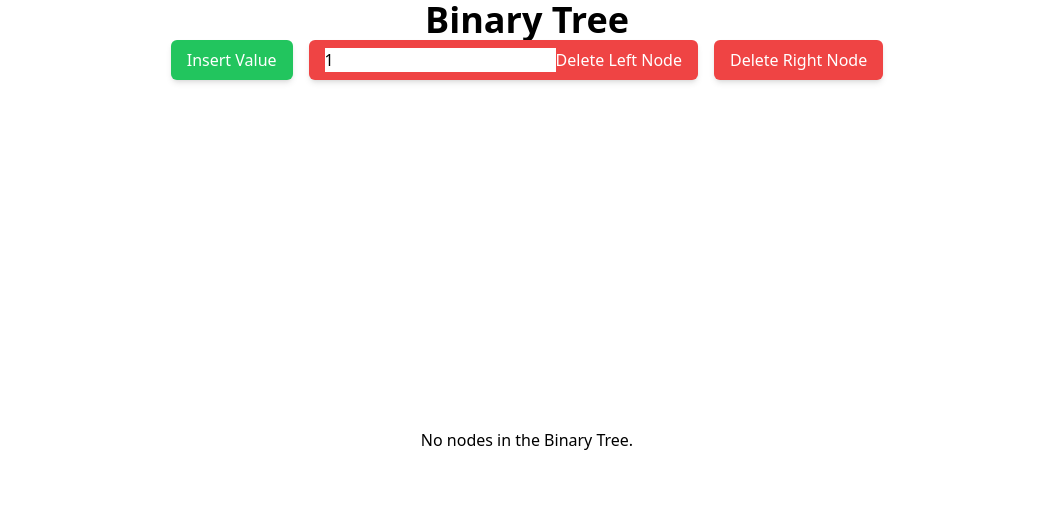
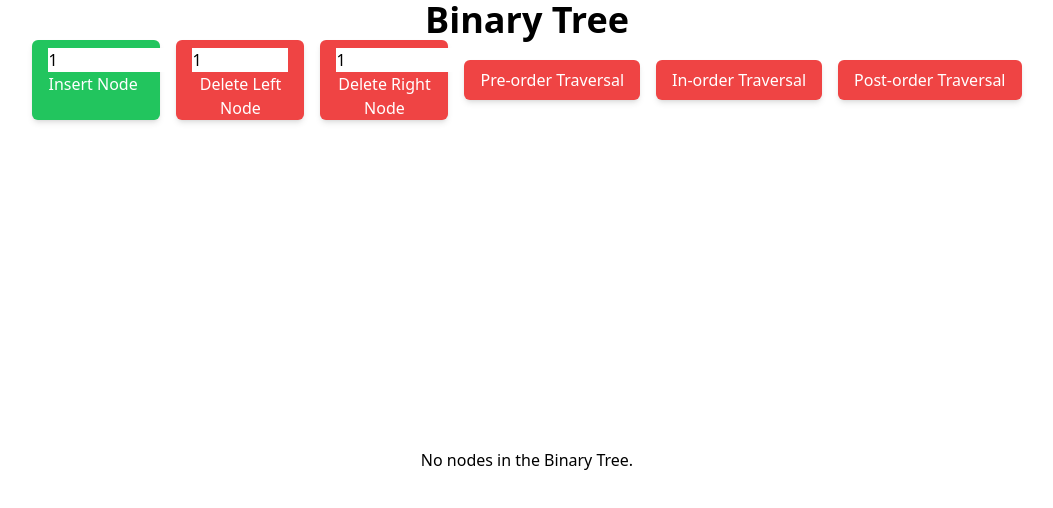
Before and after one commit to AlyanTheCodingLegend/algostructify, a Next.js app: page /binarytree in a window 1280 px wide. Shown: the top 508 px of the page, without its empty margins (113-1166 px from the left). Built offline with nearby package versions, Linux system fonts and the light colour scheme.

Commit message:
Visualized binary tree traversals

```diff
--- a/app/_datastructures/BinaryTree.ts
+++ b/app/_datastructures/BinaryTree.ts
@@ -17,12 +17,14 @@ export class TreeNode<T> {
     left: TreeNode<T> | null;
     right: TreeNode<T> | null;
     index: number;
+    count: number;
 
     constructor(data: T) {
       this.data = data;
       this.left = null;
       this.right = null;
       this.index = -1;
+      this.count = 1;
     }
   }
 
@@ -50,6 +52,10 @@ class BinaryTree<T> {
       } else if (data > node.data) {
         node.right = this.deleteNodeHelperLeft(node.right, data, callback); // search right subtree
       } else {
+        if (node.count > 1) {
+          node.count--;
+          return node;
+        }
         callback(node);
         // node with matching value found
         if (node.left === null && node.right === null) {
@@ -99,6 +105,10 @@ class BinaryTree<T> {
       } else if (data > node.data) {
         node.right = this.deleteNodeHelperRight(node.right, data, callback); // search right subtree
       } else {
+        if (node.count > 1) {
+          node.count--;
+          return node;
+        }
         callback(node);
         // node with matching value found
         if (node.left === null && node.right === null) {
@@ -150,39 +160,41 @@ class BinaryTree<T> {
         } else {
           this.insertNode(node.left, newNode); // otherwise, continue in left subtree
         }
-      } else {
+      } else if (newNode.data > node.data) {
         if (node.right === null) {
           node.right = newNode; // insert as right child if position is empty
         } else {
           this.insertNode(node.right, newNode); // otherwise, continue in right subtree
         }
+      } else {
+        node.count++;
       }
     }
 
     // method to perform in-order traversal: left -> root -> right
-    inOrderTraversal(node: TreeNode<T> | null = this.root): void {
+    inOrderTraversal(node: TreeNode<T> | null = this.root, callback: (index: number) => void): void {
       if (node !== null) {
-        this.inOrderTraversal(node.left); // traverse left subtree
-        console.log(node.data); // visit the root
-        this.inOrderTraversal(node.right); // traverse right subtree
+        this.inOrderTraversal(node.left, callback); // traverse left subtree
+        callback(node.index); // visit the root
+        this.inOrderTraversal(node.right, callback); // traverse right subtree
       }
     }
 
     // method to perform pre-order traversal: root -> left -> right
-    preOrderTraversal(node: TreeNode<T> | null = this.root): void {
+    preOrderTraversal(node: TreeNode<T> | null = this.root, callback: (index: number) => void): void {
       if (node !== null) {
-        console.log(node.data); // visit the root
-        this.preOrderTraversal(node.left); // traverse left subtree
-        this.preOrderTraversal(node.right); // traverse right subtree
+        callback(node.index); // visit the root
+        this.preOrderTraversal(node.left, callback); // traverse left subtree
+        this.preOrderTraversal(node.right, callback); // traverse right subtree
       }
     }
 
     // method to perform post-order traversal: left -> right -> root
-    postOrderTraversal(node: TreeNode<T> | null = this.root): void {
+    postOrderTraversal(node: TreeNode<T> | null = this.root, callback: (index: number) => void): void {
       if (node !== null) {
-        this.postOrderTraversal(node.left); // traverse left subtree
-        this.postOrderTraversal(node.right); // traverse right subtree
-        console.log(node.data); // visit the root
+        this.postOrderTraversal(node.left, callback); // traverse left subtree
+        this.postOrderTraversal(node.right, callback); // traverse right subtree
+        callback(node.index); // visit the root
       }
     }
   }
--- a/app/binarytree/TreeNode.tsx
+++ b/app/binarytree/TreeNode.tsx
@@ -7,9 +7,10 @@ type TreeNodeProps = {
     type: "left" | "right" | "root";
     svgRef: React.RefObject<SVGSVGElement>;
     renderTrigger: number;
+    currentIndex: number;
 };
 
-export const TreeNode: React.FC<TreeNodeProps> = ({ index, node, type, svgRef, renderTrigger }) => {
+export const TreeNode: React.FC<TreeNodeProps> = ({ index, node, type, svgRef, renderTrigger, currentIndex }) => {
 
     useEffect(() => {
         if (node) {
@@ -70,19 +71,19 @@ export const TreeNode: React.FC<TreeNodeProps> = ({ index, node, type, svgRef, r
             {/* Current Node */}
             <div
                 id={`${index}`}
-                className={`flex justify-center items-center p-4 border-4 min-w-[80px] min-h-[80px] text-center text-xl font-semibold shadow-lg ${
+                className={`flex justify-center items-center p-4 border-4 min-w-[80px] min-h-[80px] text-center text-xl font-semibold shadow-lg ${index===currentIndex && "border-yellow-500 bg-yellow-100"} ${
                     index === 0
                         ? "border-red-500 bg-red-100"
                         : "border-green-500 bg-green-100"
                 }`}
             >
-                <span>{node.data}</span>
+                <span>{node.count>1 ? `${node.data} (${node.count})` : node.data}</span>
             </div>
 
             {/* Left and Right Children */}
             <div className="flex gap-4 mt-4">
-                {node.left && <TreeNode index={2 * index + 1} node={node.left} type="left" svgRef={svgRef} renderTrigger={renderTrigger}/>}
-                {node.right && <TreeNode index={2 * index + 2} node={node.right} type="right" svgRef={svgRef} renderTrigger={renderTrigger}/>}
+                {node.left && <TreeNode index={2 * index + 1} node={node.left} type="left" svgRef={svgRef} renderTrigger={renderTrigger} currentIndex={currentIndex}/>}
+                {node.right && <TreeNode index={2 * index + 2} node={node.right} type="right" svgRef={svgRef} renderTrigger={renderTrigger} currentIndex={currentIndex}/>}
             </div>
         </div>
     );
--- a/app/binarytree/page.tsx
+++ b/app/binarytree/page.tsx
@@ -9,6 +9,9 @@ export default function Page() {
     const [tree] = useState(new BinaryTree<number>());
     const [renderTrigger, setRenderTrigger] = useState(0);
     const [deleteLeftVal, setDeleteLeftVal] = useState(1);
+    const [deleteRightVal, setDeleteRightVal] = useState(1);
+    const [insertVal, setInsertVal] = useState(1);
+    const [currentIndex, setCurrentIndex] = useState(-1);
 
     const svgRef = useRef<SVGSVGElement>(null);
 
@@ -47,12 +50,63 @@ export default function Page() {
         forceRender();
     }
 
+    const preOrderTraversal = () => {
+        if (!tree.root) {
+            toast.error("No nodes in the Binary Tree.");
+            return;
+        }
+
+        let delay = 0;
+
+        tree.preOrderTraversal(tree.root, (index) => {
+            setTimeout(() => {
+                setCurrentIndex(index);
+            }, delay += 1000);
+        });
+
+        setCurrentIndex(-1);
+    }
+
+    const inOrderTraversal = () => {
+        if (!tree.root) {
+            toast.error("No nodes in the Binary Tree.");
+            return;
+        }
+
+        let delay = 0;
+
+        tree.inOrderTraversal(tree.root, (index) => {
+            setTimeout(() => {
+                setCurrentIndex(index);
+            }, delay += 1000);
+        });
+
+        setCurrentIndex(-1);
+    }
+
+    const postOrderTraversal = () => {
+        if (!tree.root) {
+            toast.error("No nodes in the Binary Tree.");
+            return;
+        }
+
+        let delay = 0;
+
+        tree.postOrderTraversal(tree.root, (index) => {
+            setTimeout(() => {
+                setCurrentIndex(index);
+            }, delay += 1000);
+        });
+
+        setCurrentIndex(-1);
+    }
+
     const renderTree = () => {
         if (!tree.root) return <div>No nodes in the Binary Tree.</div>;
 
         return (
             <div className="flex justify-center h-full w-full">
-                <TreeNode index={0} node={tree.root} type="root" svgRef={svgRef} renderTrigger={renderTrigger}/>
+                <TreeNode index={0} node={tree.root} type="root" svgRef={svgRef} renderTrigger={renderTrigger} currentIndex={currentIndex}/>
             </div>
         )
     }
@@ -64,23 +118,42 @@ export default function Page() {
             </h1>
             <div className="flex items-center justify-center space-x-4">
                 <button
-                    className="px-4 py-2 bg-green-500 text-white rounded-md shadow-md"
-                    onClick={() => insertNode(Math.floor(Math.random() * 100))}
+                    className="px-4 py-2 bg-green-500 h-20 w-32 text-white rounded-md shadow-md flex flex-col"
                 >
-                    Insert Value
+                    <input className="text-black" value={insertVal} onChange={(event)=>setInsertVal(Number(event.target.value))} />
+                    <button onClick={() => insertNode(insertVal)}>Insert Node</button>
                 </button>
                 <div
-                    className="px-4 py-2 bg-red-500 text-white rounded-md shadow-md"
+                    className="px-4 py-2 bg-red-500 h-20 w-32 text-white rounded-md shadow-md flex flex-col"
                 >
                     <input className="text-black" value={deleteLeftVal} onChange={(event)=>setDeleteLeftVal(Number(event.target.value))} />
                     <button onClick={() => deleteNodeLeft(deleteLeftVal)}>Delete Left Node</button>
                 </div>
                 <button
+                    className="px-4 py-2 bg-red-500 h-20 w-32 text-white rounded-md shadow-md flex flex-col"
+                >
+                    <input className="text-black" value={deleteRightVal} onChange={(event)=>setDeleteRightVal(Number(event.target.value))} />
+                    <button onClick={() => deleteNodeRight(deleteRightVal)}>Delete Right Node</button>
+                </button>
+                <button
                     className="px-4 py-2 bg-red-500 text-white rounded-md shadow-md"
-                    onClick={() => deleteNodeRight(tree.root?.data || 0)}
+                    onClick={() => preOrderTraversal()}
                 >
-                    Delete Right Node
+                    Pre-order Traversal
                 </button>
+                <button
+                    className="px-4 py-2 bg-red-500 text-white rounded-md shadow-md"
+                    onClick={() => inOrderTraversal()}
+                >
+                    In-order Traversal
+                </button>
+                <button
+                    className="px-4 py-2 bg-red-500 text-white rounded-md shadow-md"
+                    onClick={() => postOrderTraversal()}
+                >
+                    Post-order Traversal
+                </button>
+
             </div>
             <div className="flex items-center justify-center w-screen h-screen overflow-scroll">
                 {renderTree()}
```
